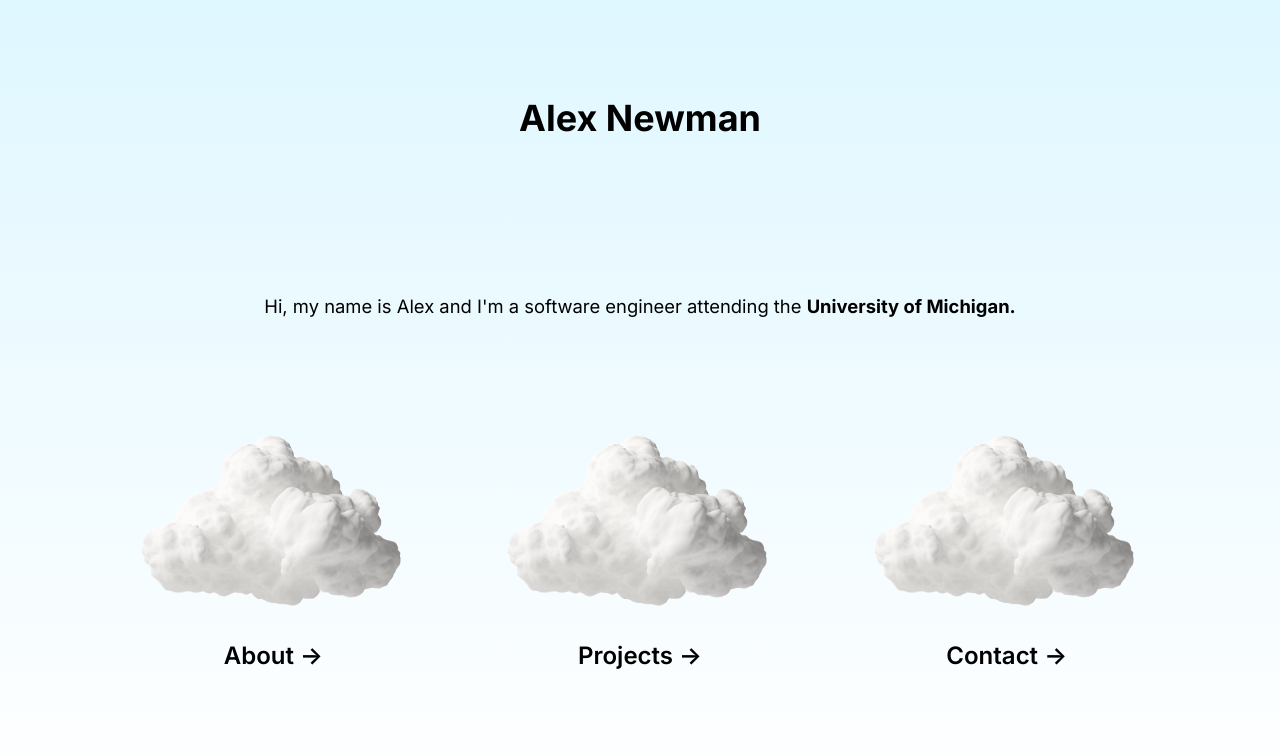
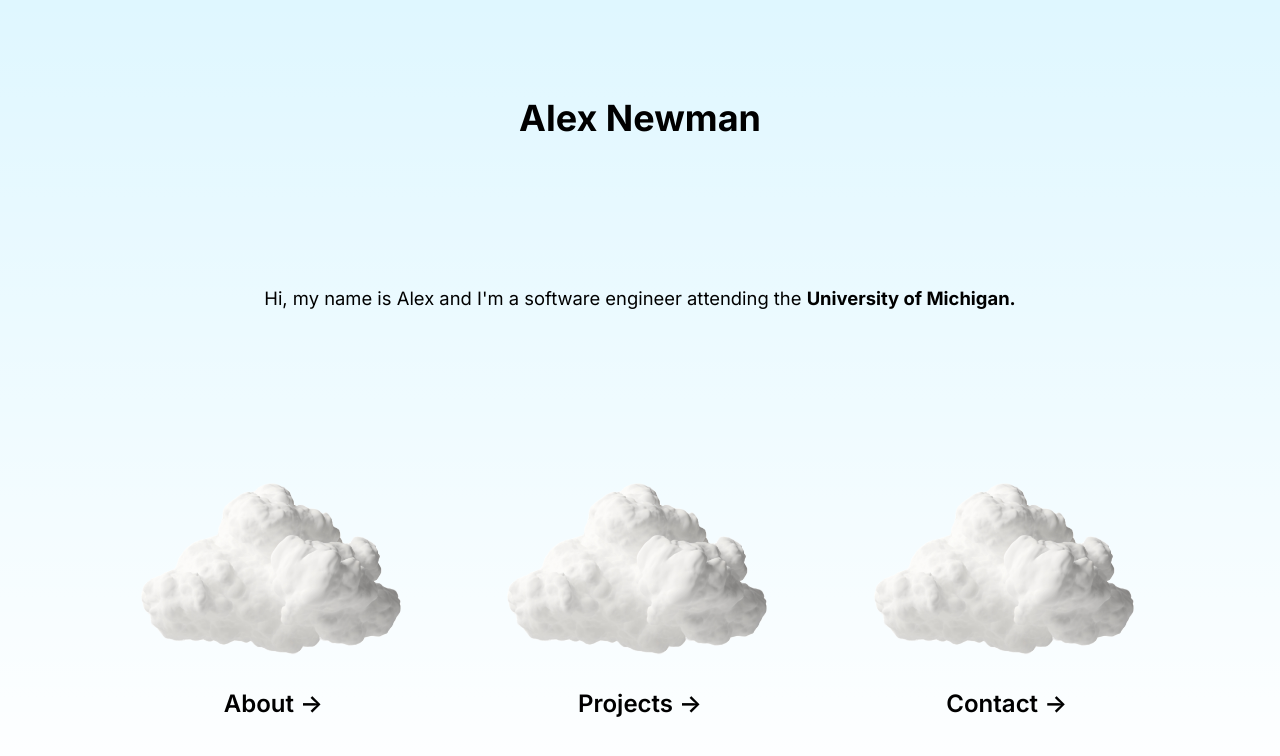
Before and after one commit to alexbnewman/alexbnewman.github.io, a Next.js app: page / in a window 1280 px wide. Shown: the top 756 px of the page. Built offline with nearby package versions, Linux system fonts and the light colour scheme.

Commit message:
Fixed overflow issue.

```diff
--- a/src/app/page.module.css
+++ b/src/app/page.module.css
@@ -3,7 +3,7 @@
   flex-direction: column;
   justify-content: space-between;
   align-items: center;
-  padding: 6rem;
+  padding: 6rem 6rem 3rem 6rem;
   min-height: 100vh;
   overflow: hidden;
 }
@@ -15,6 +15,7 @@
 .main p {
   font-size: 1.15rem;
   margin-top: 5.5rem;
+  padding-bottom: 4rem;
 }
 
 .center {
@@ -22,7 +23,6 @@
   justify-content: center;
   align-items: center;
   position: relative;
-  padding: 4rem 0;
 }
 
 /* Mobile */
```
